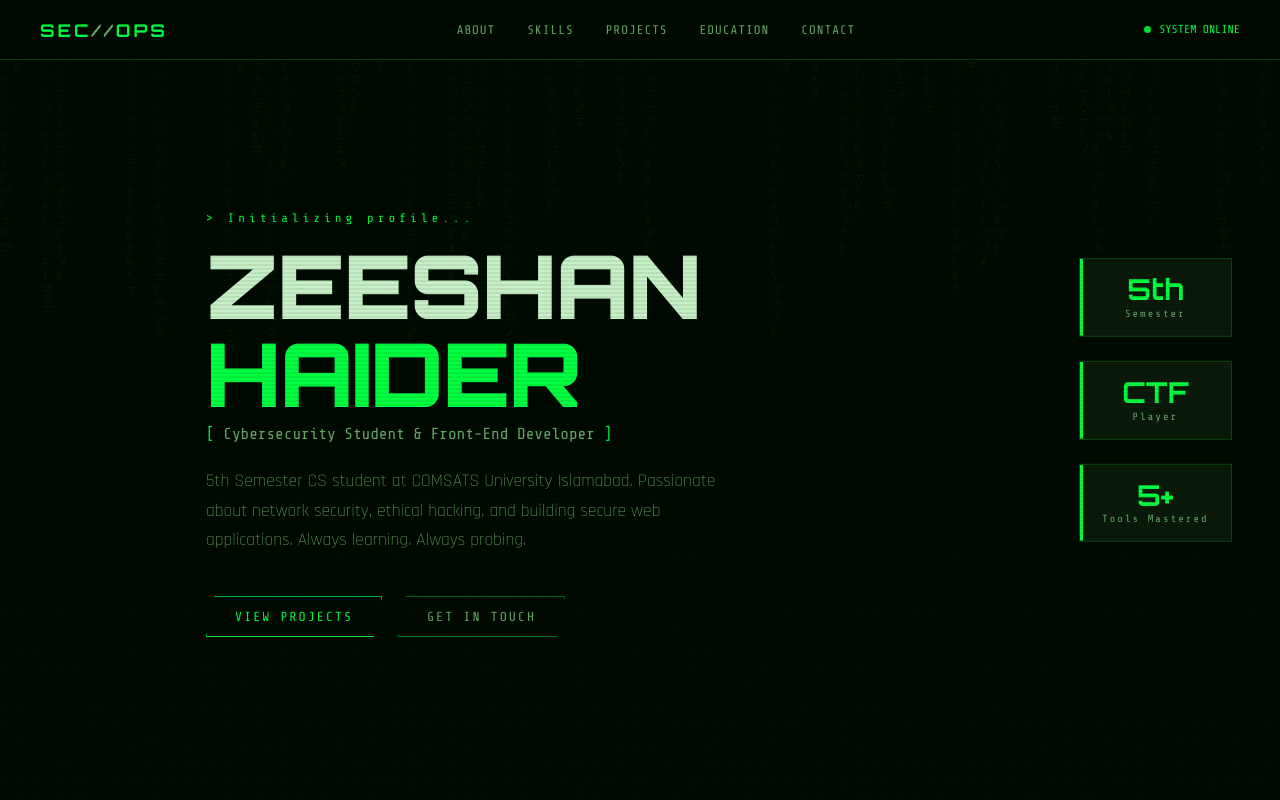
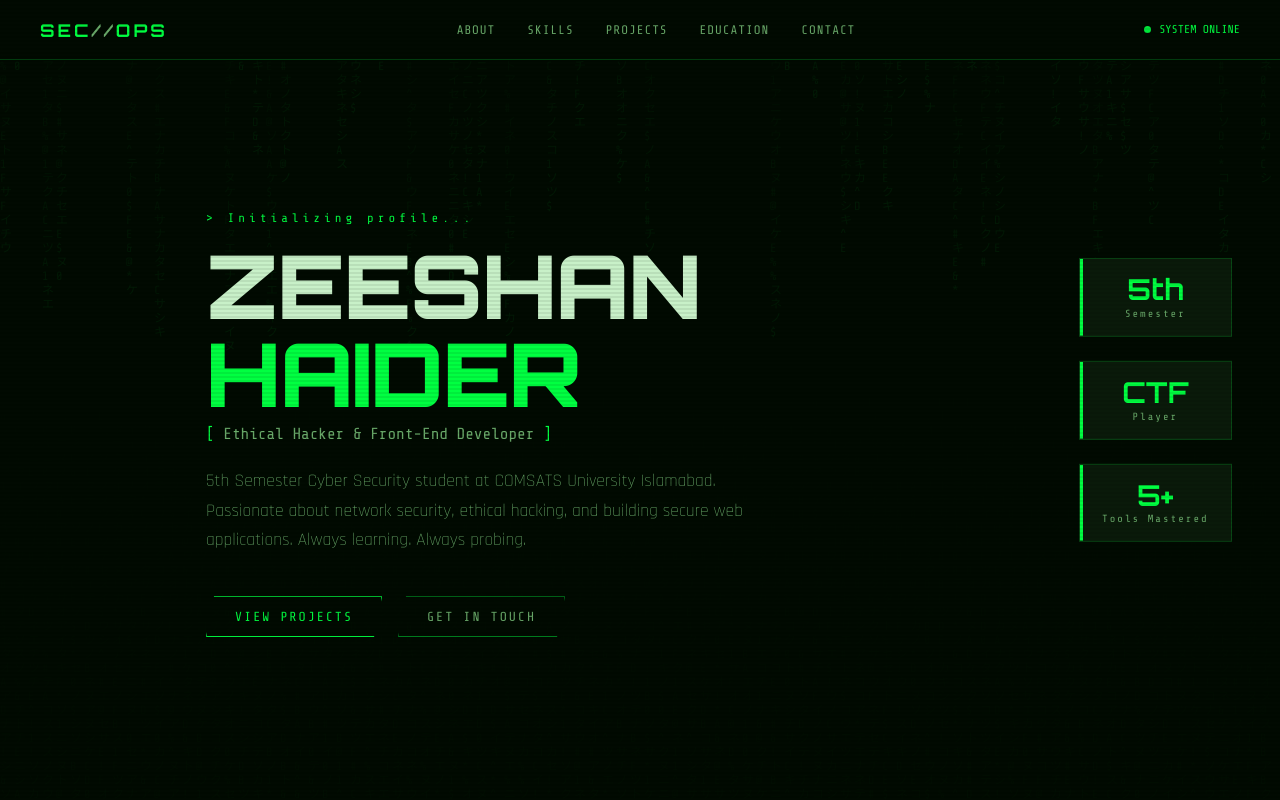
Before and after one commit to mrzeeshi/Portfolio, a plain HTML site: page index.html in a window 1280 px wide. Shown: the top 800 px of the page. Drawn offline with nearby package versions, Linux system fonts and the light colour scheme.

Commit message:
Change hero title to 'Ethical Hacker' and update description
Updated the hero title and description to reflect a focus on ethical hacking.

```diff
--- a/index.html
+++ b/index.html
@@ -856,9 +856,9 @@
       <span class="first">ZEESHAN </span><br>
       <span class="last glitch" data-text="NAME">HAIDER</span>
     </h1>
-    <p class="hero-title"><span class="bracket">[</span> Cybersecurity Student & Front-End Developer <span class="bracket">]</span></p>
+    <p class="hero-title"><span class="bracket">[</span> Ethical Hacker & Front-End Developer <span class="bracket">]</span></p>
     <p class="hero-desc">
-      5th Semester CS student at COMSATS University Islamabad. Passionate about
+      5th Semester Cyber Security student at COMSATS University Islamabad. Passionate about
       network security, ethical hacking, and building secure web applications.
       Always learning. Always probing.
     </p>
```
